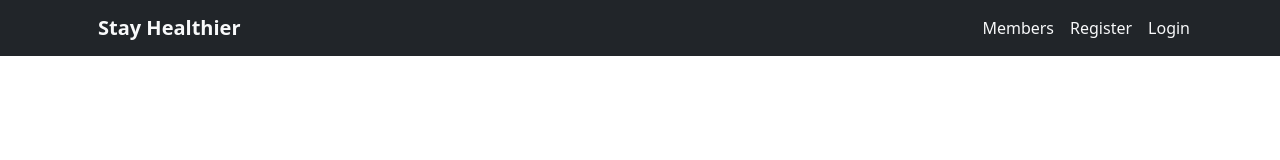
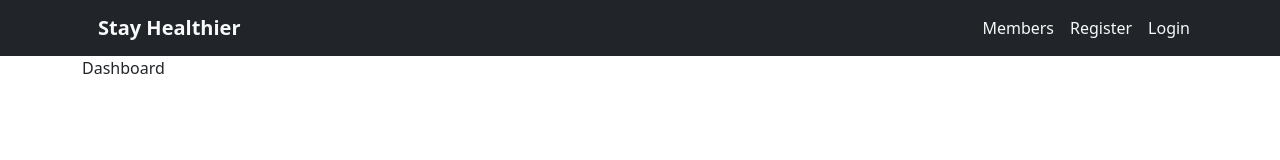
Before and after one commit to Mona-front-end-dev/Stay-healthier, a React (Create React App) app in the folder client/: page /dashboard in a window 1280 px wide. Shown: the top 160 px of the page. Built offline with nearby package versions, Linux system fonts and the light colour scheme; no server answers.

Commit message:
Create dashboard component and worked on navbar

```diff
--- a/client/src/App.js
+++ b/client/src/App.js
@@ -5,6 +5,7 @@ import Landing from './components/layout/Landing';
 import Login from './components/auth/Login';
 import Register from './components/auth/Register';
 import Alert from './components/layout/Alert';
+import Dashboard from './components/dashboard/Dashboard';
 import { Container } from 'react-bootstrap';
 import { BrowserRouter as Router,Route, Routes } from 'react-router-dom';
 //Redux
@@ -30,6 +31,7 @@ function App() {
           <Routes>
             <Route path="/register" element={<Register />} />
             <Route path="/login" element={<Login /> } />
+            <Route path="/dashboard" element={<Dashboard /> } />
             <Route exact path="/" element={<Landing />} />
           </Routes>
         </Container>
--- /dev/null
+++ b/client/src/components/dashboard/Dashboard.jsx
@@ -0,0 +1,16 @@
+import React from 'react'
+import PropTypes from 'prop-types'
+
+const Dashboard = props => {
+  return (
+    <div>
+      Dashboard
+    </div>
+  )
+}
+
+Dashboard.propTypes = {
+
+}
+
+export default Dashboard
--- a/client/src/pages/partials/Navigation.jsx
+++ b/client/src/pages/partials/Navigation.jsx
@@ -7,7 +7,7 @@ import { logout } from '../../actions/auth'
 
 const Navigation = ({ auth: { isAuthenticated, loading }, logout }) => {
   const authLinks = (
-  <NavLink onClick={logout} className="nav-item nav-link text-light" href="#!"><i className="fal fa-sign-out-alt"></i> <span className="hide-sm">{' '} Logout</span></NavLink>
+    <NavLink onClick={logout} className="nav-item nav-link text-light" href="/"><i className="fal fa-sign-out-alt"></i> <span className="hide-sm">{' '} Logout</span></NavLink>
   );
 
   const guestLinks = (
```
